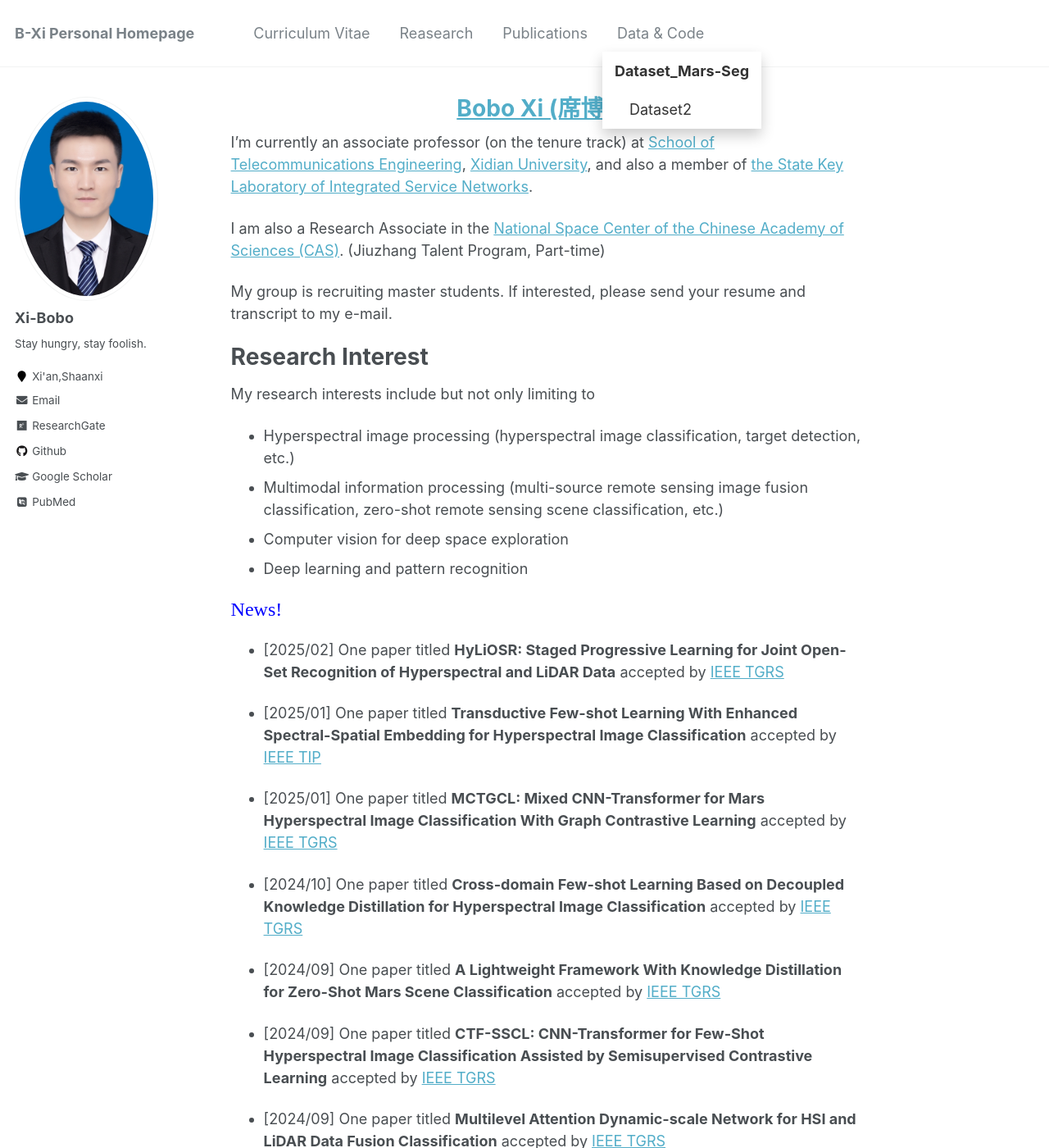
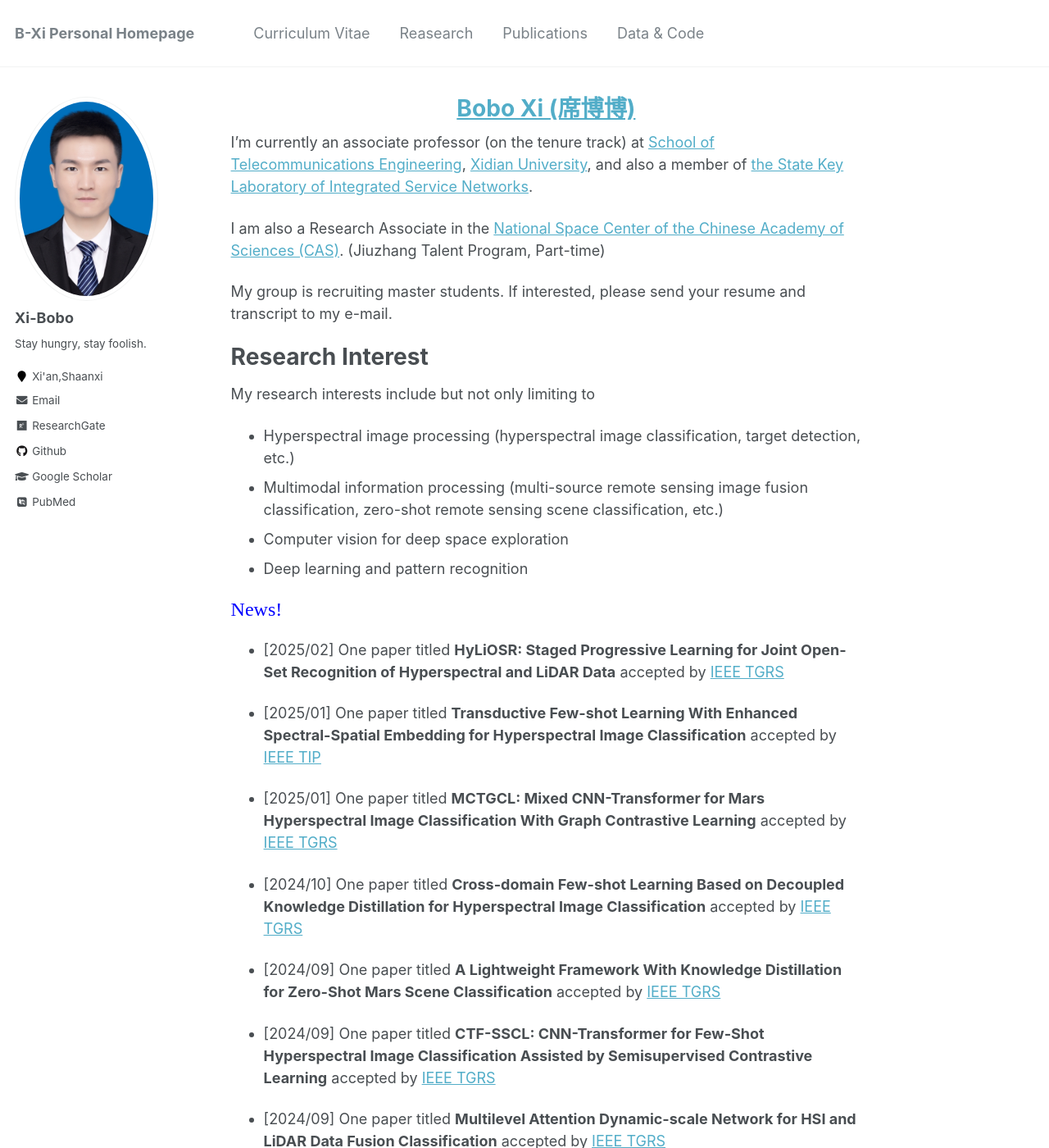
Before and after one commit to wxyflorence/wxyflorence.github.io, a Jekyll site: the page built from _pages/about.md, in a window 1280 px wide and 1400 px high. Shown: the whole window at 82% size. Built offline with Jekyll 4.4.1, drawn with Linux system fonts in a browser that asks for light colours; some web fonts are replaced; comment, search, counter and statistics services are not loaded.

Commit message:
第1次修改下拉框悬浮样式

```diff
--- a/_sass/_base.scss
+++ b/_sass/_base.scss
@@ -324,27 +324,23 @@ b, i, strong, em, blockquote, p, q, span, figure, img, h1, h2, header, input, a,
 }
 
 .dropdown-content {
-  display: none;
+  display: none; /* ✅ 默认隐藏 */
   position: absolute;
   top: 100%;
   left: 0;
   background-color: #ffffff;
   min-width: 180px;
-  box-shadow: 0 8px 16px rgba(0,0,0,0.2);
+  box-shadow: 0 8px 16px rgba(0, 0, 0, 0.2);
   z-index: 1000;
   padding: 0;
   margin: 0;
   list-style: none;
 
-  // ✅ 添加此处修复垂直排列
-  display: flex;
-  flex-direction: column;
-  align-items: stretch; // 每项撑满容器宽度
+  /* ✅ 注意：不要在这里设置 display: flex，会导致加载即显示 */
 }
 
 .dropdown-content li {
-  // ✅ 确保每项独占一行
-  width: 100%;
+  width: 100%; /* ✅ 每项独占一行 */
 }
 
 .dropdown-content li a {
@@ -352,15 +348,16 @@ b, i, strong, em, blockquote, p, q, span, figure, img, h1, h2, header, input, a,
   padding: 10px 15px;
   text-decoration: none;
   color: #333;
-  white-space: nowrap; // 防止文字换行
+  white-space: nowrap; /* ✅ 防止文字换行 */
 }
 
 .dropdown-content li a:hover {
   background-color: #f0f0f0;
 }
 
-/* 悬停显示下拉菜单 */
+/* ✅ 鼠标悬停时显示菜单，采用 flex 垂直排列 */
 .dropdown:hover .dropdown-content {
-  display: flex; // ✅ 保持和上面一致，避免 display: block 冲突
+  display: flex;
   flex-direction: column;
+  align-items: stretch;
 }
```
